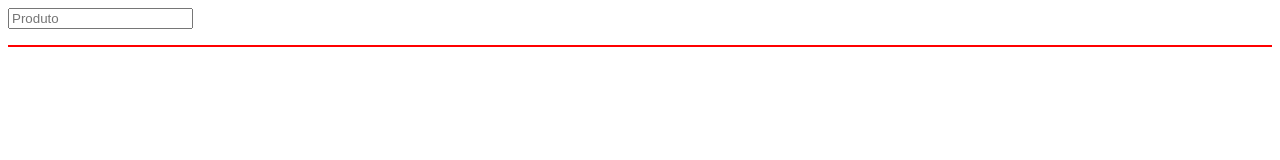
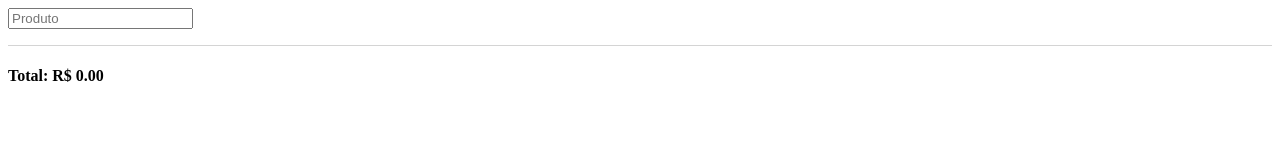
Before and after one commit to ktfth/acquirance, a website: page index.html in a window 1280 px wide. Drawn offline with Linux system fonts and the light colour scheme.

Commit message:
Simple definitions on the comment of further improvements

```diff
--- a/index.html
+++ b/index.html
@@ -1,9 +1,10 @@
 <style>
-  #products { border: 1px solid red; }
+  #products { border-bottom: 1px solid #d4d4d4; }
 </style>
 <body>
   <input placeholder="Produto" id="product">
   <ul id="products"></ul>
+  <h4>Total: R$ 0.00</h4>
 </body>
 <script>
   var product = '';
@@ -11,9 +12,11 @@
   document.getElementById('product').onkeypress = function (e) {
     var that = this;
     product += e.key
-    if (e.keyCode === 13) {
+    if (e.keyCode === 13 && (product === 'Enter')) {
       var li = document.createElement('li')
+      // Implementation of argument parser based on the price of product
       li.innerHTML = document.getElementById('product').value;
+      // End of  the implementation followed by simple BNF rule-set
       document.getElementById('products').appendChild(li);
       li = null;
       product = '';
```
